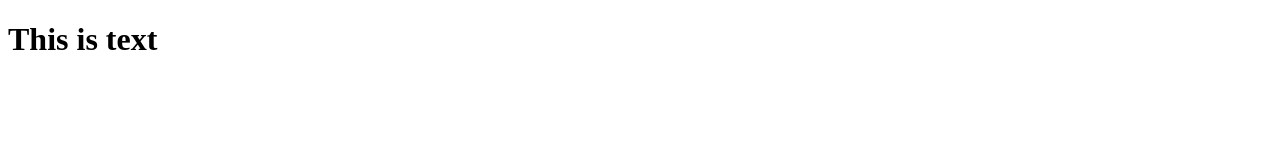
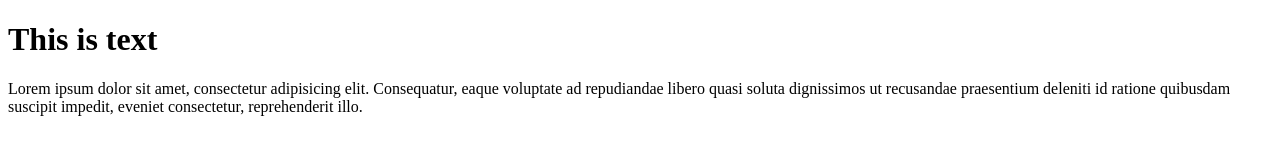
Before and after one commit to rh-abir/git-collaborate, a plain HTML site: page index.html in a window 1280 px wide. Drawn offline with Linux system fonts and the light colour scheme.

Commit message:
new branch created

```diff
--- a/index.html
+++ b/index.html
@@ -7,5 +7,7 @@
 </head>
 <body>
     <h1>This is text</h1>
+
+    <p>Lorem ipsum dolor sit amet, consectetur adipisicing elit. Consequatur, eaque voluptate ad repudiandae libero quasi soluta dignissimos ut recusandae praesentium deleniti id ratione quibusdam suscipit impedit, eveniet consectetur, reprehenderit illo.</p>
 </body>
 </html>
```
